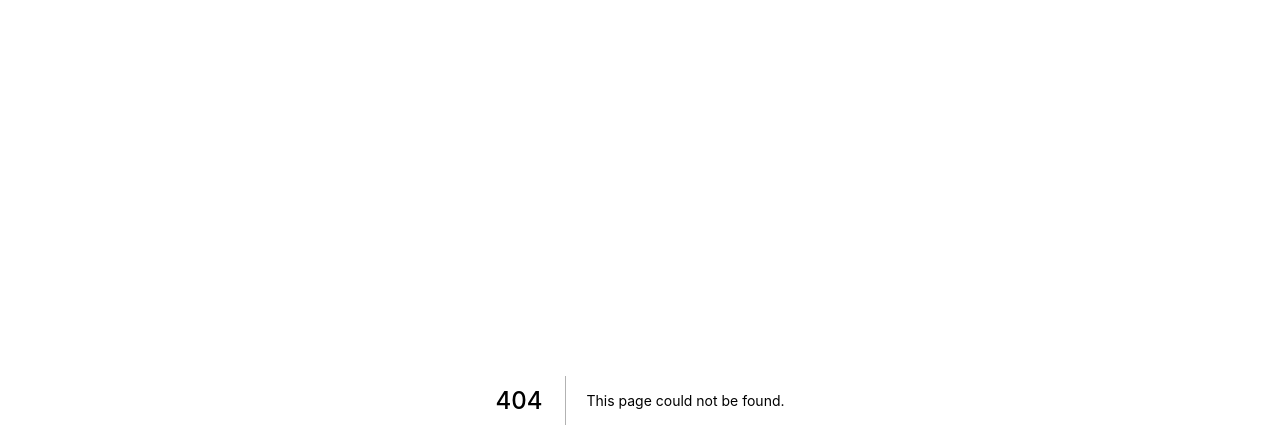
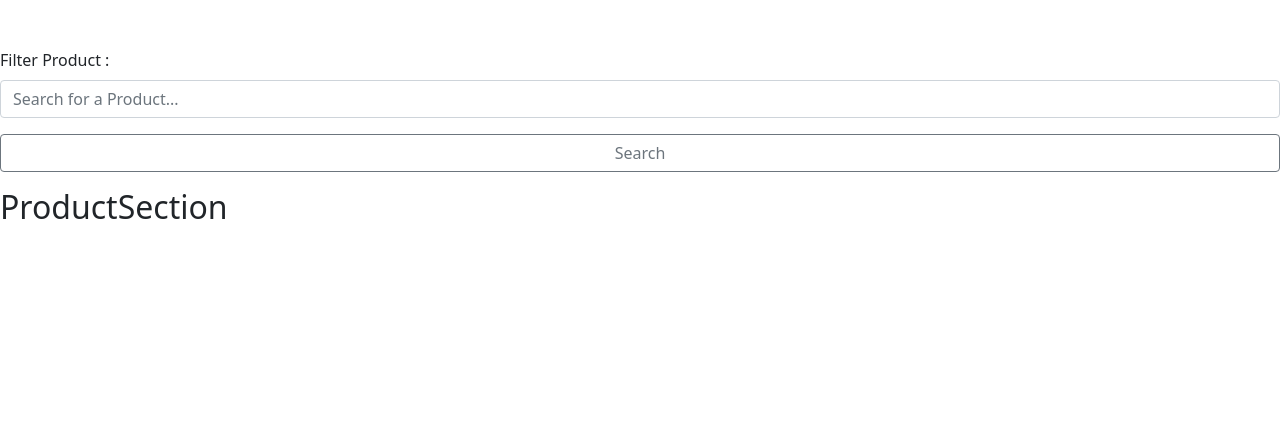
Before and after one commit to joeizang/obmcui, a Next.js app: page /make-sale in a window 1280 px wide. Before the commit this address had no page. Shown: the top 448 px of the page. Built offline with nearby package versions, Linux system fonts and the light colour scheme.

Commit message:
adding basic components

```diff
--- /dev/null
+++ b/components/makeasale/ProductSection.tsx
@@ -0,0 +1,9 @@
+import { Row } from "reactstrap";
+
+export default function ProductSection() {
+  return (
+    <Row tag="section">
+      <h2>ProductSection</h2>
+    </Row>
+  );
+}
--- /dev/null
+++ b/components/makeasale/SearchForm.tsx
@@ -0,0 +1,31 @@
+import { Fragment } from "react";
+import { Button, Form, FormGroup, Input, Label, Row } from "reactstrap";
+
+export default function SearchForm() {
+  const handleSubmit = (evt: any) => {
+    evt.preventDefault();
+    console.log("clicked the button!");
+  };
+  return (
+    <Fragment>
+      <Row tag="section" className="mt-5">
+        <Form>
+          <FormGroup>
+            <Label for="searchInput">Filter Product :</Label>
+            <Input
+              id="searchInput"
+              name="search"
+              placeholder="Search for a Product..."
+              type="text"
+            ></Input>
+          </FormGroup>
+          <FormGroup>
+            <Button outline block onClick={handleSubmit}>
+              <span>Search</span>
+            </Button>
+          </FormGroup>
+        </Form>
+      </Row>
+    </Fragment>
+  );
+}
--- a/package.json
+++ b/package.json
@@ -9,9 +9,11 @@
     "lint": "next lint"
   },
   "dependencies": {
+    "bootstrap": "^5.1.3",
     "next": "12.1.0",
     "react": "17.0.2",
-    "react-dom": "17.0.2"
+    "react-dom": "17.0.2",
+    "reactstrap": "^9.0.1"
   },
   "devDependencies": {
     "@types/node": "17.0.21",
--- /dev/null
+++ b/pages/make-sale.tsx
@@ -0,0 +1,12 @@
+import { Fragment } from "react";
+import ProductSection from "../components/makeasale/ProductSection";
+import SearchForm from "../components/makeasale/SearchForm";
+
+export default function MakeSale() {
+  return (
+    <Fragment>
+      <SearchForm />
+      <ProductSection />
+    </Fragment>
+  );
+}
```
Also changed, not shown: components/Appbar.tsx (added, +20 -0 lines), components/Layout.tsx (added, +14 -0 lines), pages/_app.tsx (+4 -4 lines), pages/index.tsx (+13 -69 lines), 1 other file (tests, documents, lock files or other folders).
